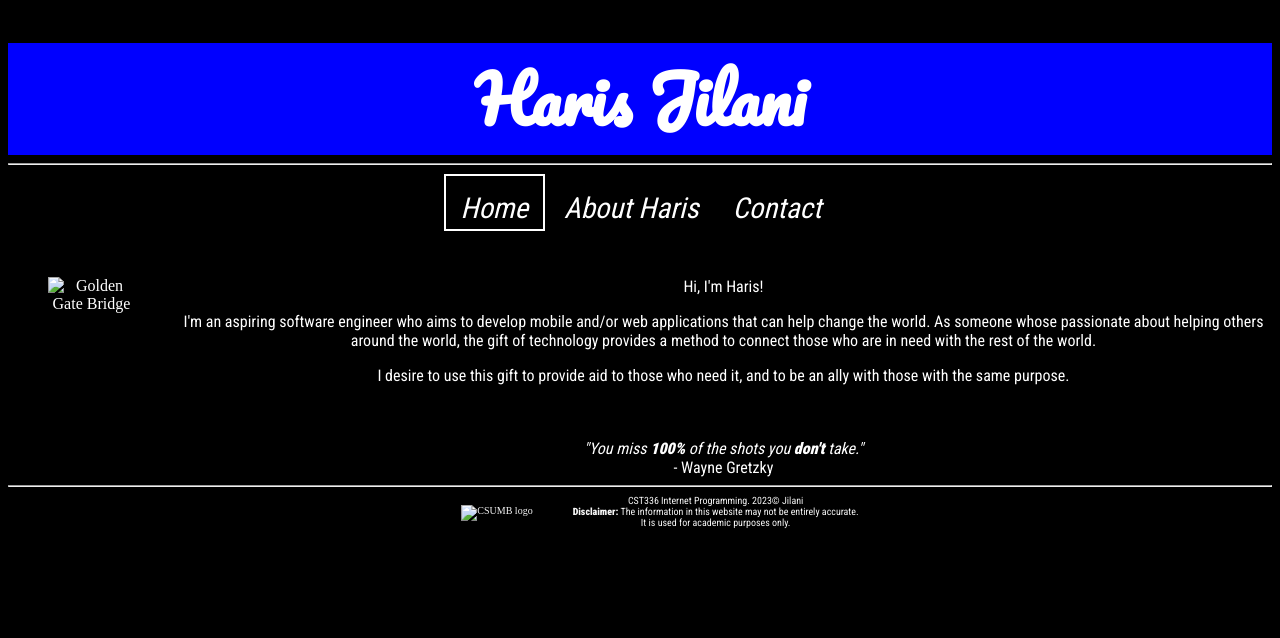
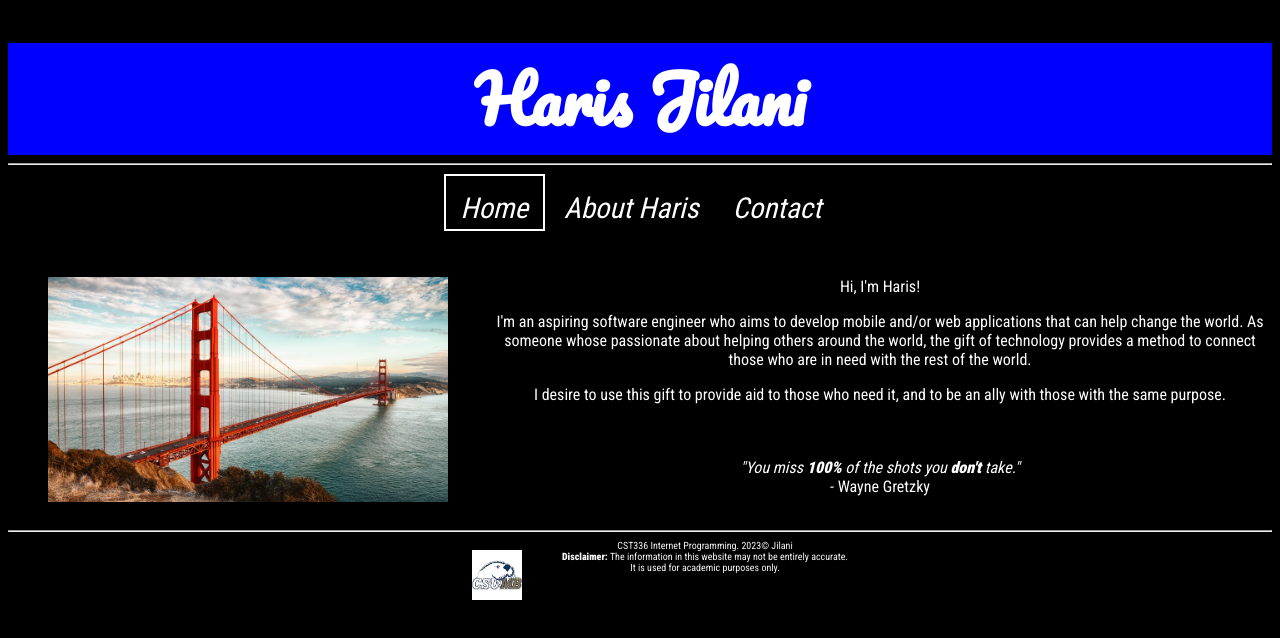
Before and after one commit to harisj739/e-portfolio, a plain HTML site: page index.html in a window 1280 px wide. Drawn offline with Linux system fonts and the light colour scheme.

Commit message:
Removed img directory for any image in index.html

```diff
--- a/index.html
+++ b/index.html
@@ -16,7 +16,7 @@
     <link rel="preconnect" href="https://fonts.gstatic.com" crossorigin>
     <link href="https://fonts.googleapis.com/css2?family=Pacifico&family=Roboto+Condensed:wght@200;300;400;500;900&display=swap" rel="stylesheet">
     <!-- Styles specific sections or elements on the webpage. -->
-    <link href="css/style.css" rel="stylesheet" type="text/css">
+    <link href="style.css" rel="stylesheet" type="text/css">
 
   </head>
 
@@ -47,7 +47,7 @@
       <figure>
         <!-- Filenames for images are case-sensitive, must be exact. -->
         <!-- Src is an attribute; attributes are additional information that some of the HTML tags need. -->
-        <img src="img/ggb.jpeg" alt="Golden Gate Bridge">
+        <img src="ggb.jpeg" alt="Golden Gate Bridge">
       </figure>
 
       <div id="intro">
@@ -66,7 +66,7 @@
 
     <footer>
       <figure>
-        <img src="img/otters.jpeg" alt="CSUMB logo">
+        <img src="otters.jpeg" alt="CSUMB logo">
       </figure>
 
       <div> CST336 Internet Programming. 2023&copy; Jilani <br>
```
